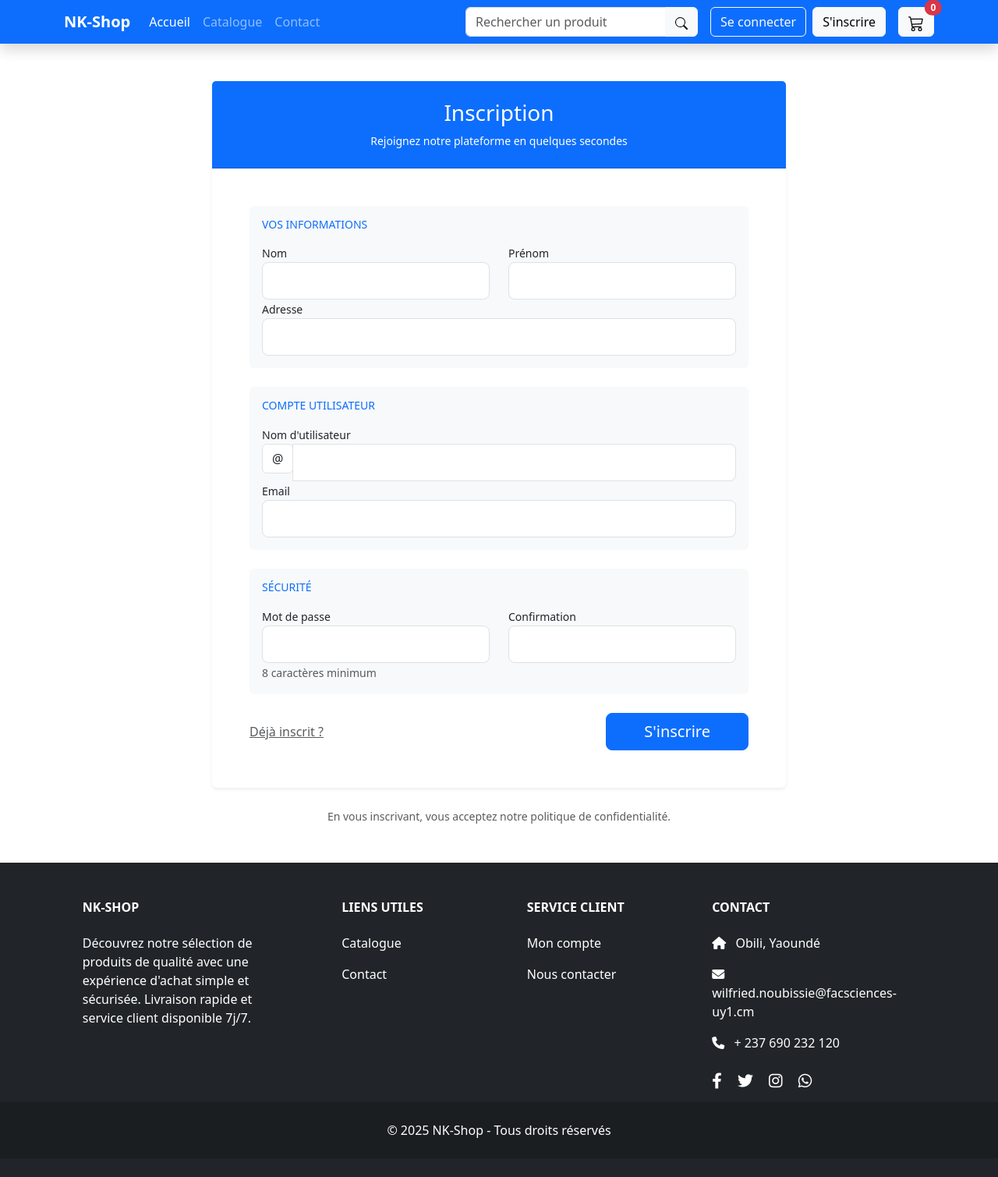
After one commit to Propenta/ecommerce_project, a Django app: page /inscription/ in a window 1280 px wide. The commit adds this page. Shown: the whole page at 78% size. Run offline with Django 4.2, Linux system fonts and the light colour scheme; parts of the project's set-up code (start-up, migrations or seed data) failed here and were passed over.

Commit message:
Inscription form

```diff
--- /dev/null
+++ b/ecommerce_app/forms.py
@@ -0,0 +1,11 @@
+from django import forms
+from django.contrib.auth.forms import UserCreationForm
+from .models import Utilisateur
+
+class InscriptionForm(UserCreationForm):
+    telephone = forms.CharField(max_length=15, required=False, help_text="Optionnel.")
+    adresse = forms.CharField(max_length=255, required=False, help_text="Optionnel.")
+
+    class Meta:
+        model = Utilisateur
+        fields = ('username', 'email', 'password1', 'password2', 'telephone', 'adresse')
--- a/ecommerce_app/models.py
+++ b/ecommerce_app/models.py
@@ -1,4 +1,5 @@
 from django.db import models
+from django.contrib.auth.models import AbstractUser
 
 # Create your models here.
 class Article(models.Model):
@@ -10,3 +11,10 @@ class Article(models.Model):
 
     def __str__(self):
         return f"{self.nom} - {self.prix} XAF"
+
+class Utilisateur(AbstractUser):
+    telephone = models.CharField(max_length=15, blank=True, null=True, verbose_name="Téléphone")
+    adresse = models.CharField(max_length=255, blank=True, null=True, verbose_name="Adresse")
+
+    def __str__(self):
+        return self.username
--- a/ecommerce_app/templates/base.html
+++ b/ecommerce_app/templates/base.html
@@ -51,7 +51,7 @@
                 </form>
                 <div class="d-flex align-items-center">
                     <a href="#" class="btn btn-outline-light me-2">Se connecter</a>
-                    <a href="#" class="btn btn-light me-3">S'inscrire</a>
+                    <a href="{% url 'inscription' %}" class="btn btn-light me-3">S'inscrire</a>
                     <a href="#" class="btn btn-light position-relative">
                         <svg xmlns="http://www.w3.org/2000/svg" width="20" height="20" fill="currentColor"
                             class="bi bi-cart3" viewBox="0 0 16 16">
--- /dev/null
+++ b/ecommerce_app/templates/pages/inscription.html
@@ -0,0 +1,99 @@
+{% extends "../base.html" %}
+
+{% block content %}
+<div class="container py-5">
+  <div class="row justify-content-center">
+    <div class="col-lg-8">
+      <div class="card shadow-sm rounded-lg border-0">
+        <div class="card-header bg-primary text-white py-4">
+          <h3 class="text-center mb-0 font-weight-normal">Inscription</h3>
+          <p class="text-center mb-0 mt-2 small">Rejoignez notre plateforme en quelques secondes</p>
+        </div>
+
+        <div class="card-body p-4 p-lg-5">
+          <form>
+            <div class="card mb-4 border-0 bg-light">
+              <div class="card-body">
+                <h6 class="text-uppercase text-primary font-weight-bold mb-3 small">Vos informations</h6>
+
+                <div class="row">
+                  <div class="col-md-6">
+                    <div class="form-group">
+                      <label for="inputNom" class="font-weight-bold small">Nom</label>
+                      <input type="text" class="form-control form-control-lg" id="inputNom" required>
+                    </div>
+                  </div>
+                  <div class="col-md-6">
+                    <div class="form-group">
+                      <label for="inputPrenom" class="font-weight-bold small">Prénom</label>
+                      <input type="text" class="form-control form-control-lg" id="inputPrenom" required>
+                    </div>
+                  </div>
+                </div>
+
+                <div class="form-group">
+                  <label for="inputAdresse" class="font-weight-bold small">Adresse</label>
+                  <input type="text" class="form-control form-control-lg" id="inputAdresse" required>
+                </div>
+              </div>
+            </div>
+
+            <div class="card mb-4 border-0 bg-light">
+              <div class="card-body">
+                <h6 class="text-uppercase text-primary font-weight-bold mb-3 small">Compte utilisateur</h6>
+
+                <div class="form-group">
+                  <label for="inputUsername" class="font-weight-bold small">Nom d'utilisateur</label>
+                  <div class="input-group">
+                    <div class="input-group-prepend">
+                      <span class="input-group-text bg-white">@</span>
+                    </div>
+                    <input type="text" class="form-control form-control-lg" id="inputUsername" required>
+                  </div>
+                </div>
+
+                <div class="form-group">
+                  <label for="inputEmail" class="font-weight-bold small">Email</label>
+                  <input type="email" class="form-control form-control-lg" id="inputEmail" required>
+                </div>
+              </div>
+            </div>
+
+            <div class="card mb-4 border-0 bg-light">
+              <div class="card-body">
+                <h6 class="text-uppercase text-primary font-weight-bold mb-3 small">Sécurité</h6>
+
+                <div class="row">
+                  <div class="col-md-6">
+                    <div class="form-group">
+                      <label for="inputPassword" class="font-weight-bold small">Mot de passe</label>
+                      <input type="password" class="form-control form-control-lg" id="inputPassword" required>
+                      <small class="text-muted">8 caractères minimum</small>
+                    </div>
+                  </div>
+                  <div class="col-md-6">
+                    <div class="form-group">
+                      <label for="inputConfirmPassword" class="font-weight-bold small">Confirmation</label>
+                      <input type="password" class="form-control form-control-lg" id="inputConfirmPassword" required>
+                    </div>
+                  </div>
+                </div>
+              </div>
+            </div>
+
+            <div class="d-flex justify-content-between align-items-center">
+              <a href="#" class="text-muted">Déjà inscrit ?</a>
+              <button type="submit" class="btn btn-primary btn-lg px-5">S'inscrire</button>
+            </div>
+          </form>
+        </div>
+      </div>
+
+      <div class="text-center mt-4 text-muted">
+        <small>En vous inscrivant, vous acceptez notre politique de confidentialité.</small>
+      </div>
+    </div>
+  </div>
+</div>
+
+{% endblock content %}
--- a/ecommerce_app/urls.py
+++ b/ecommerce_app/urls.py
@@ -4,5 +4,6 @@ from .views import *
 urlpatterns = [
     path('', home, name='home'),
     path('catalogue/', catalogue, name='catalogue'),
-    path('article/<int:article_id>/', detail_article, name='detail_article')
+    path('article/<int:article_id>/', detail_article, name='detail_article'),
+    path('inscription/', inscription, name='inscription'),
 ]
--- a/ecommerce_app/views.py
+++ b/ecommerce_app/views.py
@@ -1,4 +1,6 @@
-from django.shortcuts import render, get_object_or_404
+from django.contrib.auth import login
+from .forms import InscriptionForm
+from django.shortcuts import render, get_object_or_404, redirect
 from .models import *
 
 # Create your views here.
@@ -14,3 +16,15 @@ def catalogue(request):
 def detail_article(request, article_id):
     article = get_object_or_404(Article, id=article_id)
     return render(request, 'pages/detail_article.html', {'article': article})
+
+
+def inscription(request):
+    if request.method == 'POST':
+        form = InscriptionForm(request.POST)
+        if form.is_valid():
+            user = form.save()
+            login(request, user)
+            return redirect('home')
+    else:
+        form = InscriptionForm()
+    return render(request, 'pages/inscription.html', {'form': form})
--- a/ecommerce_project/settings.py
+++ b/ecommerce_project/settings.py
@@ -126,3 +126,9 @@ MEDIA_ROOT = os.path.join(BASE_DIR, 'media')
 # https://docs.djangoproject.com/en/4.2/ref/settings/#default-auto-field
 
 DEFAULT_AUTO_FIELD = 'django.db.models.BigAutoField'
+
+AUTH_USER_MODEL = 'ecommerce_app.Utilisateur'
+
+LOGIN_URL = 'connexion'
+LOGIN_REDIRECT_URL = 'home'
+LOGOUT_REDIRECT_URL = 'home'
```
Also changed, not shown: ecommerce_app/templates/pages/connexion.html (added, +63 -0 lines), db.sqlite3.
